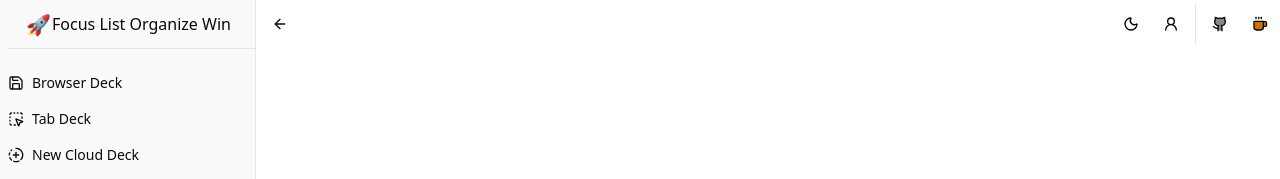
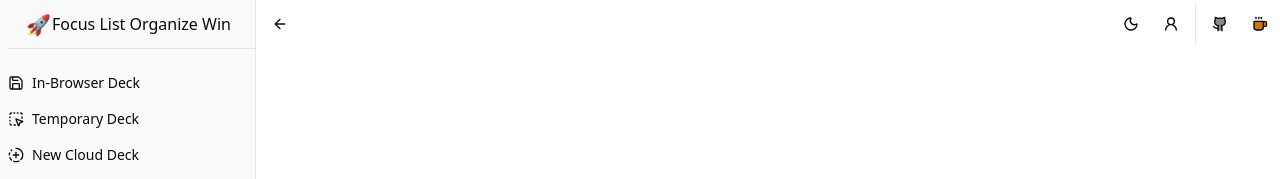
Before and after one commit to ra101/flow, a Next.js app: page /toolset in a window 1280 px wide. Shown: the top 179 px of the page. Built offline with nearby package versions, Linux system fonts and the light colour scheme.

Commit message:
Rename Decks

```diff
--- a/src/components/app-sidebar.tsx
+++ b/src/components/app-sidebar.tsx
@@ -56,8 +56,16 @@ const AppSidebar = () => {
         <SidebarContent className="overflow-x-hidden">
             <SidebarSeparator />
             <SidebarGroup>
-                <SideBarDeckButton state={state} Icon={SaveIcon} text="Browser Deck" link="local" />
-                <SideBarDeckButton state={state} Icon={SquareDashedMousePointerIcon} text="Tab Deck" link="tab" />
+                <SideBarDeckButton
+                    state={state}
+                    Icon={SaveIcon}
+                    text="In-Browser Deck"
+                    link="local" />
+                <SideBarDeckButton
+                    state={state}
+                    Icon={SquareDashedMousePointerIcon}
+                    text="Temporary Deck"
+                    link="temp" />
                 <SideBarDeckButton state={state} Icon={CircleFadingPlusIcon} text="New Cloud Deck" link="untitled-flowdeck" />
             </SidebarGroup >
             <SidebarGroup className="p-0">
```
